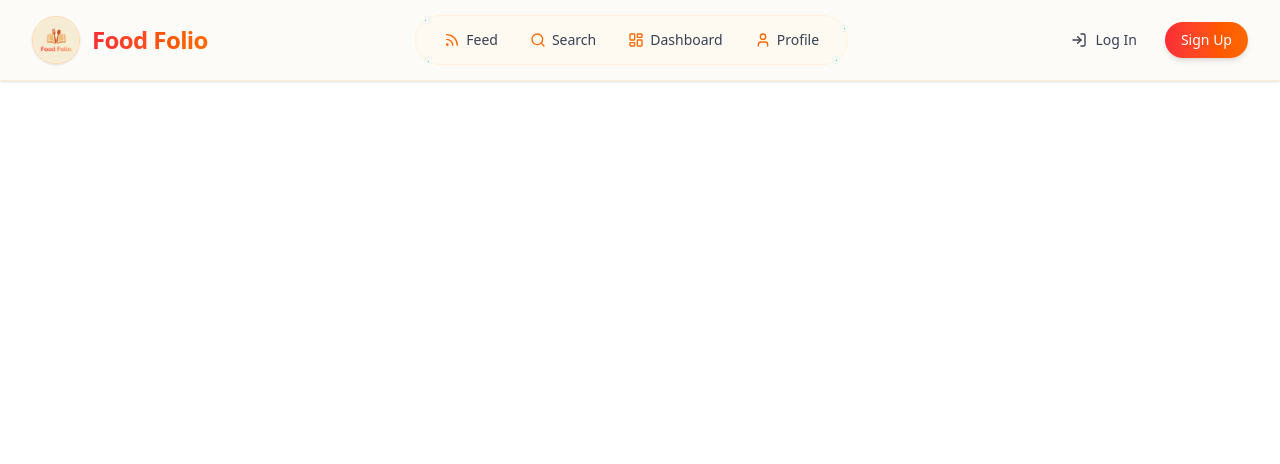
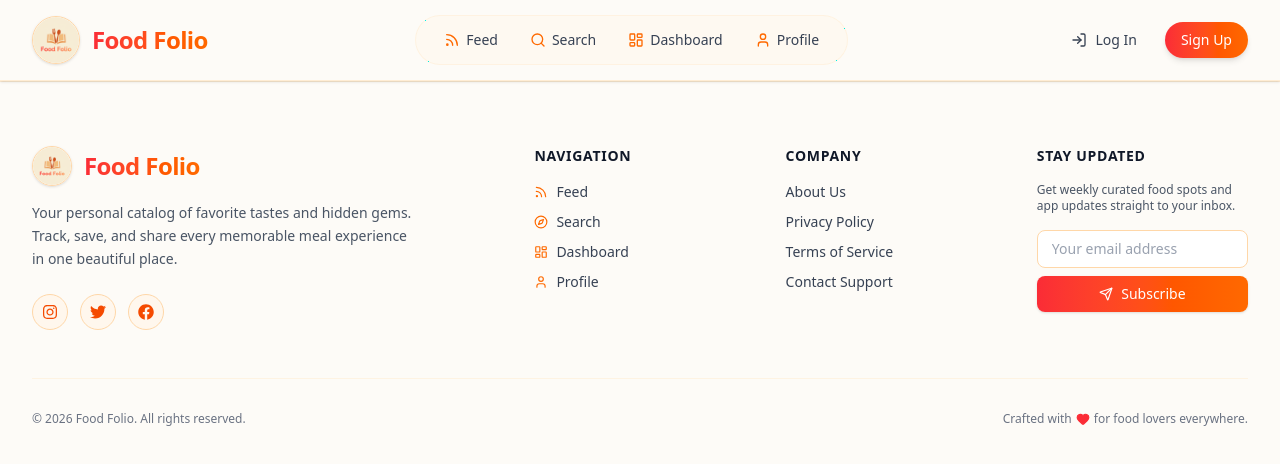
Before and after one commit to Rhk32/food-folio-client, a Next.js app: page / in a window 1280 px wide. Shown: the top 464 px of the page. Built offline with nearby package versions, Linux system fonts and the light colour scheme.

Commit message:
footer design done

```diff
--- a/package.json
+++ b/package.json
@@ -12,7 +12,8 @@
     "lucide-react": "^1.30.0",
     "next": "16.3.0",
     "react": "19.2.8",
-    "react-dom": "19.2.8"
+    "react-dom": "19.2.8",
+    "react-icons": "^5.7.0"
   },
   "devDependencies": {
     "@tailwindcss/postcss": "^4",
--- a/src/app/layout.jsx
+++ b/src/app/layout.jsx
@@ -1,6 +1,7 @@
 import { Geist, Geist_Mono } from "next/font/google";
 import "./globals.css";
 import Navbar from "@/components/shared/navbar/Navbar";
+import Footer from "@/components/shared/footer/Footer";
 
 const geistSans = Geist({
 	variable: "--font-geist-sans",
@@ -26,6 +27,7 @@ export default function RootLayout({ children }) {
 			<body className="min-h-full flex flex-col">
 				<Navbar></Navbar>
 				{children}
+				<Footer></Footer>
 			</body>
 		</html>
 	);
--- /dev/null
+++ b/src/components/shared/footer/Footer.jsx
@@ -0,0 +1,137 @@
+'use client';
+
+import React from 'react';
+import Link from 'next/link';
+import Image from 'next/image';
+import { FaFacebook, FaInstagram, FaTwitter } from 'react-icons/fa';
+import { Compass, Heart, LayoutDashboard, Rss, Send, User } from 'lucide-react';
+
+export default function Footer() {
+    return (
+        <footer className="bg-[#FDFBF7] border-t border-orange-100 text-gray-700">
+            <div className="max-w-7xl mx-auto px-4 sm:px-6 lg:px-8 py-12 lg:py-16">
+                <div className="grid grid-cols-1 md:grid-cols-2 lg:grid-cols-5 gap-10">
+
+                    {/* Brand Info & Logo (Spans 2 columns on large screens) */}
+                    <div className="lg:col-span-2 space-y-4">
+                        <Link href="/" className="flex items-center gap-3 group">
+                            <div className="relative w-10 h-10 overflow-hidden rounded-full border border-orange-200 shadow-sm">
+                                <Image
+                                    src="/foodFolioLogoCircular.png"
+                                    alt="Food Folio Logo"
+                                    fill
+                                    className="object-cover group-hover:scale-105 transition-transform duration-300"
+                                />
+                            </div>
+                            <span className="text-2xl font-bold tracking-tight bg-linear-to-r from-red-500 to-orange-500 bg-clip-text text-transparent">
+                                Food Folio
+                            </span>
+                        </Link>
+                        <p className="text-sm text-gray-600 max-w-sm leading-relaxed">
+                            Your personal catalog of favorite tastes and hidden gems. Track, save, and share every memorable meal experience in one beautiful place.
+                        </p>
+                        {/* Social Links */}
+                        <div className="flex items-center space-x-3 pt-2">
+                            <Link href="https://www.instagram.com/rrr_ki_i/" className="w-9 h-9 rounded-full bg-orange-50 border border-orange-200 flex items-center justify-center text-orange-600 hover:bg-orange-100 transition-colors" aria-label="Instagram">
+                                <FaInstagram className="w-4 h-4" />
+                            </Link>
+                            <Link href="#" className="w-9 h-9 rounded-full bg-orange-50 border border-orange-200 flex items-center justify-center text-orange-600 hover:bg-orange-100 transition-colors" aria-label="Twitter">
+                                <FaTwitter className="w-4 h-4" />
+                            </Link>
+                            <Link href="#" className="w-9 h-9 rounded-full bg-orange-50 border border-orange-200 flex items-center justify-center text-orange-600 hover:bg-orange-100 transition-colors" aria-label="Facebook">
+                                <FaFacebook className="w-4 h-4" />
+                            </Link>
+                        </div>
+                    </div>
+
+                    {/* Quick Links */}
+                    <div className="space-y-4">
+                        <h3 className="text-sm font-semibold tracking-wider uppercase text-gray-900">
+                            Navigation
+                        </h3>
+                        <ul className="space-y-2.5 text-sm">
+                            <li>
+                                <Link href="/feed" className="hover:text-orange-600 transition-colors flex items-center gap-2">
+                                    <Rss className="w-3.5 h-3.5 text-orange-500" />
+                                    Feed
+                                </Link>
+                            </li>
+                            <li>
+                                <Link href="/search" className="hover:text-orange-600 transition-colors flex items-center gap-2">
+                                    <Compass className="w-3.5 h-3.5 text-orange-500" />
+                                    Search
+                                </Link>
+                            </li>
+                            <li>
+                                <Link href="/dashboard" className="hover:text-orange-600 transition-colors flex items-center gap-2">
+                                    <LayoutDashboard className="w-3.5 h-3.5 text-orange-500" />
+                                    Dashboard
+                                </Link>
+                            </li>
+                            <li>
+                                <Link href="/profile" className="hover:text-orange-600 transition-colors flex items-center gap-2">
+                                    <User className="w-3.5 h-3.5 text-orange-500" />
+                                    Profile
+                                </Link>
+                            </li>
+                        </ul>
+                    </div>
+
+                    {/* Legal / Useful Links */}
+                    <div className="space-y-4">
+                        <h3 className="text-sm font-semibold tracking-wider uppercase text-gray-900">
+                            Company
+                        </h3>
+                        <ul className="space-y-2.5 text-sm">
+                            <li>
+                                <Link href="/about" className="hover:text-orange-600 transition-colors">About Us</Link>
+                            </li>
+                            <li>
+                                <Link href="/privacy" className="hover:text-orange-600 transition-colors">Privacy Policy</Link>
+                            </li>
+                            <li>
+                                <Link href="/terms" className="hover:text-orange-600 transition-colors">Terms of Service</Link>
+                            </li>
+                            <li>
+                                <Link href="/contact" className="hover:text-orange-600 transition-colors">Contact Support</Link>
+                            </li>
+                        </ul>
+                    </div>
+
+                    {/* Newsletter Section */}
+                    <div className="space-y-4">
+                        <h3 className="text-sm font-semibold tracking-wider uppercase text-gray-900">
+                            Stay Updated
+                        </h3>
+                        <p className="text-xs text-gray-600">
+                            Get weekly curated food spots and app updates straight to your inbox.
+                        </p>
+                        <form onSubmit={(e) => e.preventDefault()} className="space-y-2">
+                            <input
+                                type="email"
+                                placeholder="Your email address"
+                                className="w-full px-3.5 py-2 text-sm bg-white border border-orange-200 rounded-lg focus:outline-none focus:ring-2 focus:ring-orange-400 text-gray-800 placeholder-gray-400"
+                            />
+                            <button
+                                type="submit"
+                                className="w-full flex items-center justify-center gap-2 bg-linear-to-r from-red-500 to-orange-500 text-white px-4 py-2 rounded-lg font-medium text-sm shadow-sm hover:opacity-95 transition-opacity"
+                            >
+                                <Send className="w-3.5 h-3.5" />
+                                Subscribe
+                            </button>
+                        </form>
+                    </div>
+
+                </div>
+
+                {/* Bottom Bar */}
+                <div className="mt-12 pt-8 border-t border-orange-100/60 flex flex-col sm:flex-row items-center justify-between text-xs text-gray-500 space-y-4 sm:space-y-0">
+                    <p>© {new Date().getFullYear()} Food Folio. All rights reserved.</p>
+                    <p className="flex items-center gap-1">
+                        Crafted with <Heart className="w-3.5 h-3.5 text-red-500 fill-red-500" /> for food lovers everywhere.
+                    </p>
+                </div>
+            </div>
+        </footer>
+    );
+}
```
Also changed, not shown: 1 other file (tests, documents, lock files or other folders).
